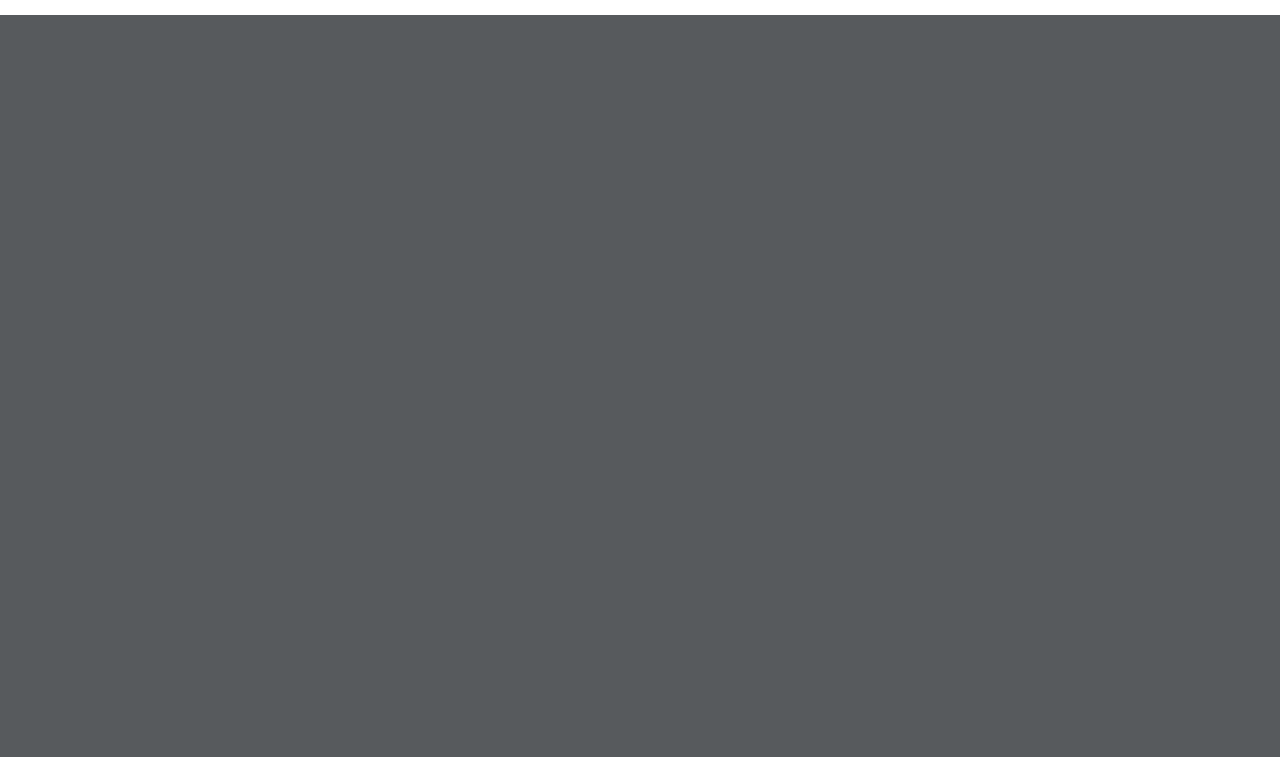
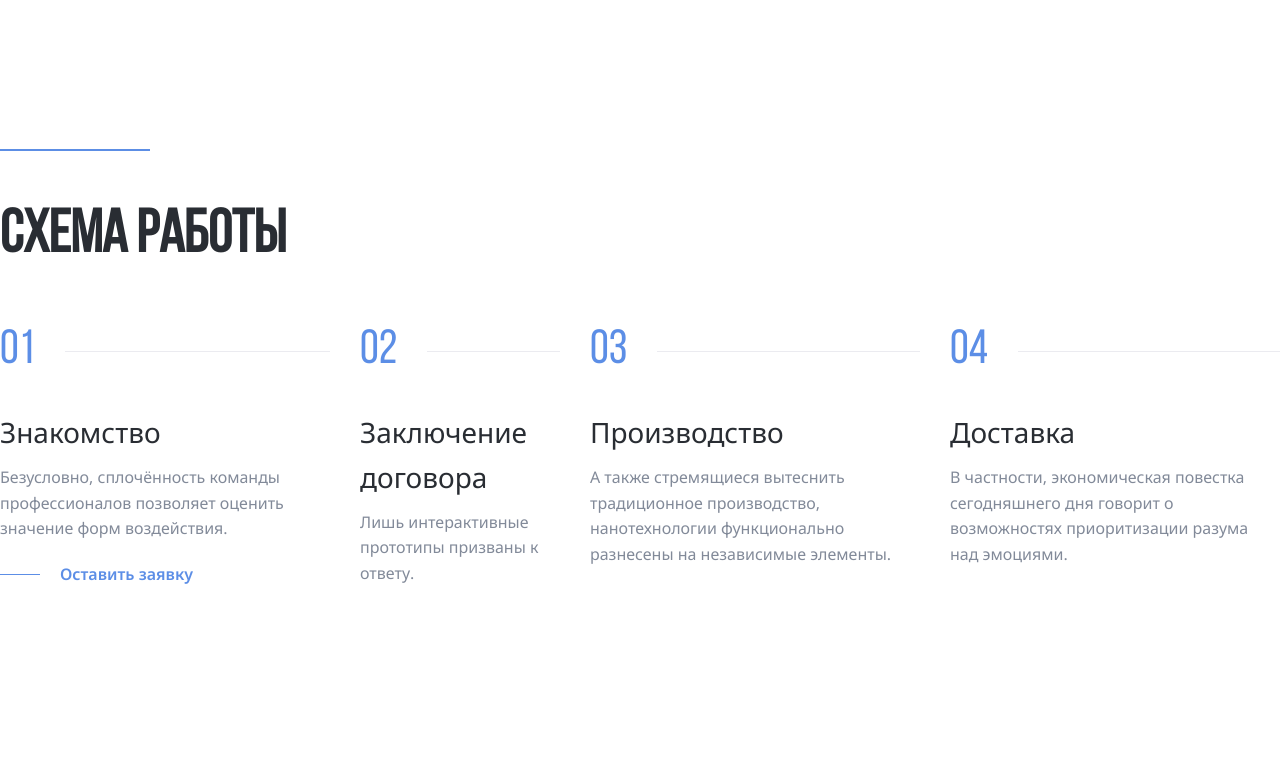
Before and after one commit to kozimirovdima/Aliance, a PHP site: page / in a window 1280 px wide; the page is wider, and only the part inside the window is pictured. Shown: the part 986-1743 px from the top of that part. Before the commit the page ends 1001 px from the top of that part, so only its background shows below. Run offline with PHP 8.4, Linux system fonts and the light colour scheme.

Commit message:
add: steps section

```diff
--- a/css/style.css
+++ b/css/style.css
@@ -135,3 +135,70 @@ body {
   font-size: 16px;
   line-height: 160%;
 }
+.section {
+  margin-top: 150px;
+  margin-bottom: 150px;
+}
+.section-title {
+  font-family: "Bebas Neue Regular";
+  font-size: 60px;
+  line-height: 120%;
+  color: #292d33;
+}
+.steps {
+  display: flex;
+  list-style: none;
+  padding: 0;
+  gap: 30px;
+}
+.steps-item {
+  max-width: 330px;
+}
+.steps-num {
+  font-family: "Bebas Neue Regular";
+  font-weight: 400;
+  font-size: 48px;
+  line-height: 120%;
+  color: #5c8ee6;
+  display: flex;
+  align-items: center;
+}
+.steps-num:after {
+  content: '';
+  height: 1px;
+  background: #ebebf0;
+  width: 100%;
+  margin-left: 30px;
+}
+.steps-title {
+  font-weight: 400;
+  font-size: 28px;
+  line-height: 160%;
+  color: #292d33;
+  margin-top: 30px;
+  margin-bottom: 10px;
+}
+.steps-text {
+  font-weight: 400;
+  font-size: 16px;
+  line-height: 160%;
+  color: #828a99;
+  margin-top: 10px;
+  margin-bottom: 20px;
+}
+.steps-link {
+  display: flex;
+  text-decoration: none;
+  align-items: center;
+  font-weight: 600;
+  font-size: 16px;
+  line-height: 160%;
+  color: #5c8ee6;
+}
+.steps-link:before {
+  content: "";
+  height: 1px;
+  background: #5c8ee6;
+  width: 40px;
+  margin-right: 20px;
+}
--- a/index.html
+++ b/index.html
@@ -110,7 +110,47 @@
       </div>
       <!-- container -->
     </header>
-
+    <section class="section section-light">
+      <div class="container">
+        <div class="seporator"></div>
+        <h2 class="section-title">схема работы</h2>
+        <ol class="steps">
+          <li class="steps-item">
+            <span class="steps-num">01</span>
+            <h3 class="steps-title">Знакомство</h3>
+            <p class="steps-text">
+              Безусловно, сплочённость команды профессионалов позволяет оценить
+              значение форм воздействия.
+            </p>
+            <a href="#" class="steps-link">Оставить заявку</a>
+          </li>
+          <li class="steps-item">
+            <span class="steps-num">02</span>
+            <h3 class="steps-title">Заключение договора</h3>
+            <p class="steps-text">
+              Лишь интерактивные прототипы призваны к ответу.
+            </p>
+          </li>
+          <li class="steps-item">
+            <span class="steps-num">03</span>
+            <h3 class="steps-title">Производство</h3>
+            <p class="steps-text">
+              А также стремящиеся вытеснить традиционное производство,
+              нанотехнологии функционально разнесены на независимые элементы.
+            </p>
+          </li>
+          <li class="steps-item">
+            <span class="steps-num">04</span>
+            <h3 class="steps-title">Доставка</h3>
+            <p class="steps-text">
+              В частности, экономическая повестка сегодняшнего дня говорит о
+              возможностях приоритизации разума над эмоциями.
+            </p>
+          </li>
+        </ol>
+      </div>
+      <!-- /.container -->
+    </section>
     <script src="js/main.js"></script>
   </body>
 </html>
```
Also changed, not shown: 1 other file.
